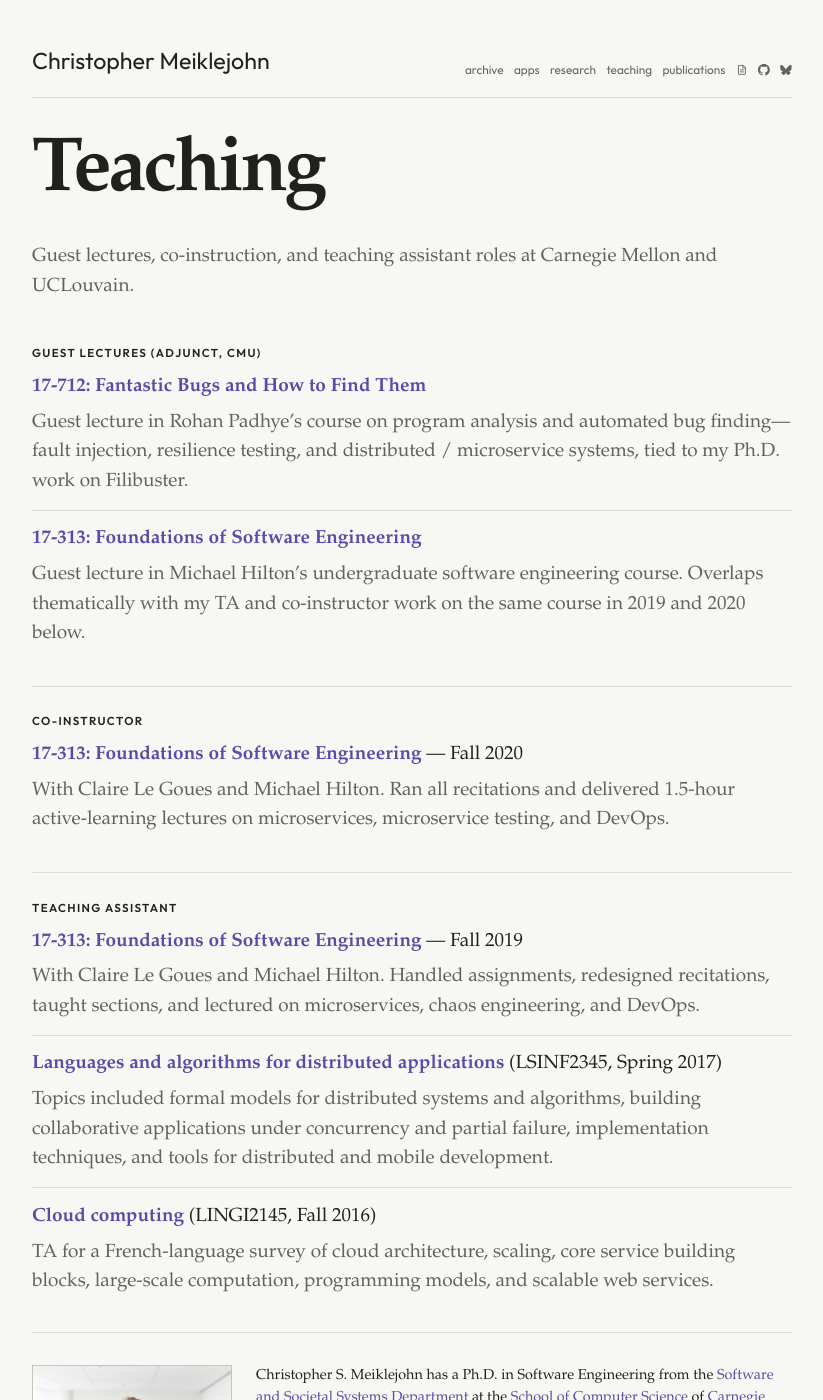
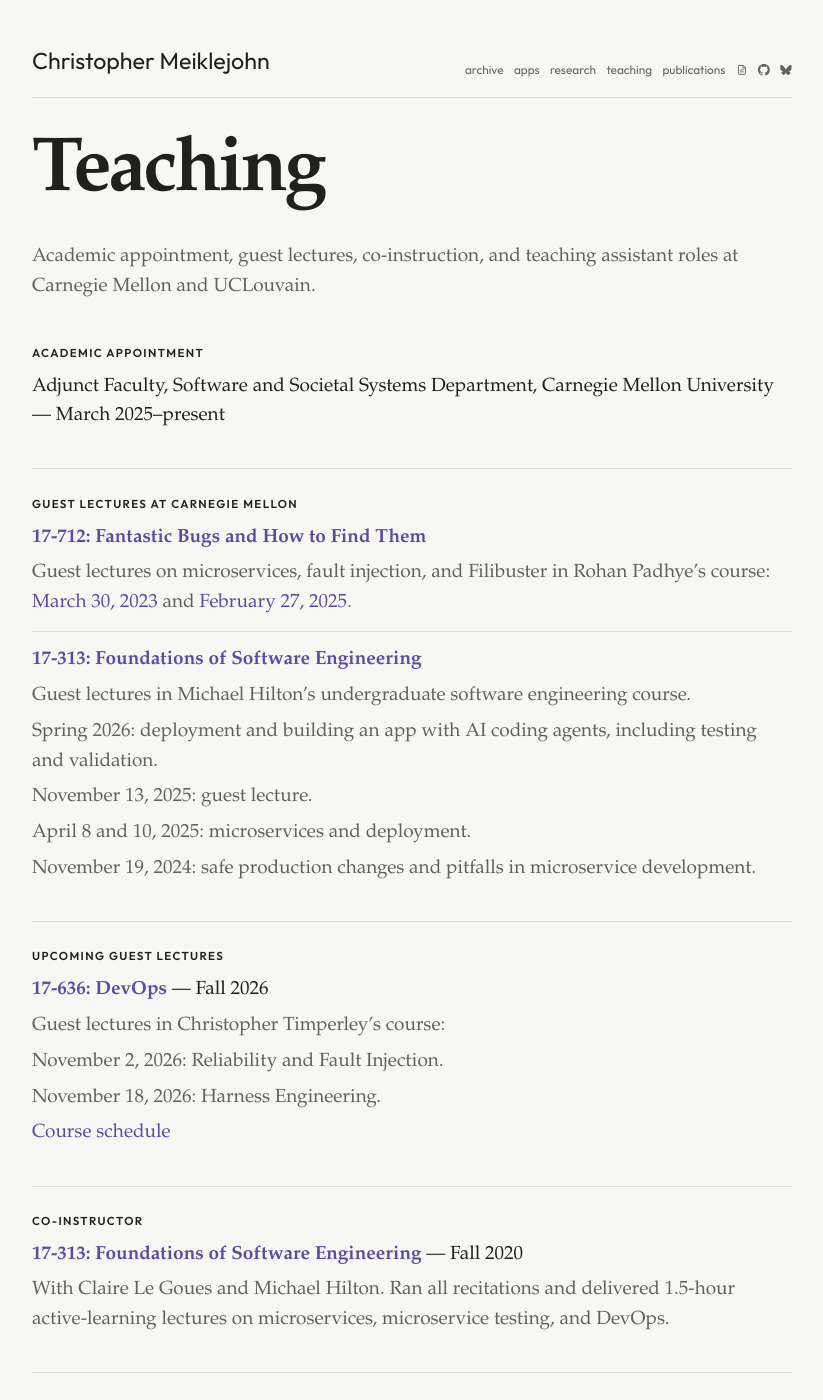
Before and after one commit to cmeiklejohn/cmeiklejohn.github.io, a Jekyll site: the page built from teaching.html, in a window 1280 px wide and 1400 px high. Shown: the whole window, without its empty margins (228-1051 px from the left). Built offline with Jekyll 4.4.1, drawn with Linux system fonts in a browser that asks for light colours.

Commit message:
Update teaching appointment and guest lecture history

```diff
--- a/teaching.html
+++ b/teaching.html
@@ -3,16 +3,37 @@
 title: Teaching
 ---
 
-<p>Guest lectures, co-instruction, and teaching assistant roles at Carnegie Mellon and UCLouvain.</p>
+<p>Academic appointment, guest lectures, co-instruction, and teaching assistant roles at Carnegie Mellon and UCLouvain.</p>
 
-<h2>Guest lectures (adjunct, CMU)</h2>
+<h2>Academic appointment</h2>
+
+<ul class="page-prose-list">
+  <li>Adjunct Faculty, Software and Societal Systems Department, Carnegie Mellon University — March 2025–present</li>
+</ul>
+
+<h2>Guest lectures at Carnegie Mellon</h2>
 
 <ul class="page-prose-list">
   <li><a href="https://cmu-fantastic-bugs.github.io/">17-712: Fantastic Bugs and How to Find Them</a>
-    <p>Guest lecture in Rohan Padhye&rsquo;s course on program analysis and automated bug finding—fault injection, resilience testing, and distributed / microservice systems, tied to my Ph.D. work on Filibuster.</p>
+    <p>Guest lectures on microservices, fault injection, and Filibuster in Rohan Padhye&rsquo;s course: <a href="https://cmu-fantastic-bugs.github.io/archives/s23/index.html">March 30, 2023</a> and <a href="https://cmu-fantastic-bugs.github.io/archives/s25/index.html">February 27, 2025</a>.</p>
   </li>
   <li><a href="https://cmu-313.github.io/">17-313: Foundations of Software Engineering</a>
-    <p>Guest lecture in Michael Hilton&rsquo;s undergraduate software engineering course. Overlaps thematically with my TA and co-instructor work on the same course in 2019 and 2020 below.</p>
+    <p>Guest lectures in Michael Hilton&rsquo;s undergraduate software engineering course.</p>
+    <p>Spring 2026: deployment and building an app with AI coding agents, including testing and validation.</p>
+    <p>November 13, 2025: guest lecture.</p>
+    <p>April 8 and 10, 2025: microservices and deployment.</p>
+    <p>November 19, 2024: safe production changes and pitfalls in microservice development.</p>
+  </li>
+</ul>
+
+<h2>Upcoming guest lectures</h2>
+
+<ul class="page-prose-list">
+  <li><a href="https://cmu-devops.github.io/">17-636: DevOps</a> — Fall 2026
+    <p>Guest lectures in Christopher Timperley&rsquo;s course:</p>
+    <p>November 2, 2026: Reliability and Fault Injection.</p>
+    <p>November 18, 2026: Harness Engineering.</p>
+    <p><a href="https://cmu-devops.github.io/schedule/">Course schedule</a></p>
   </li>
 </ul>
 
```
